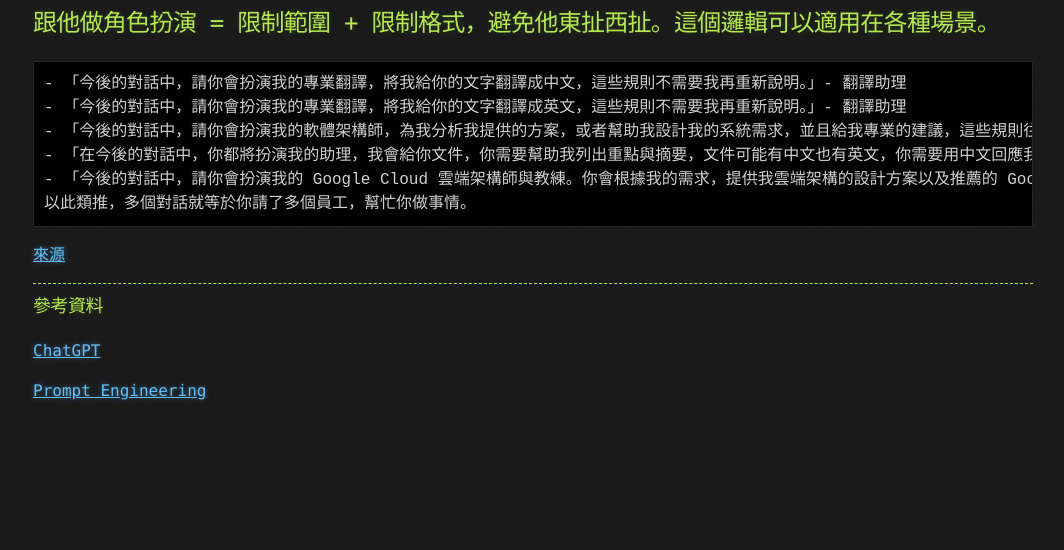
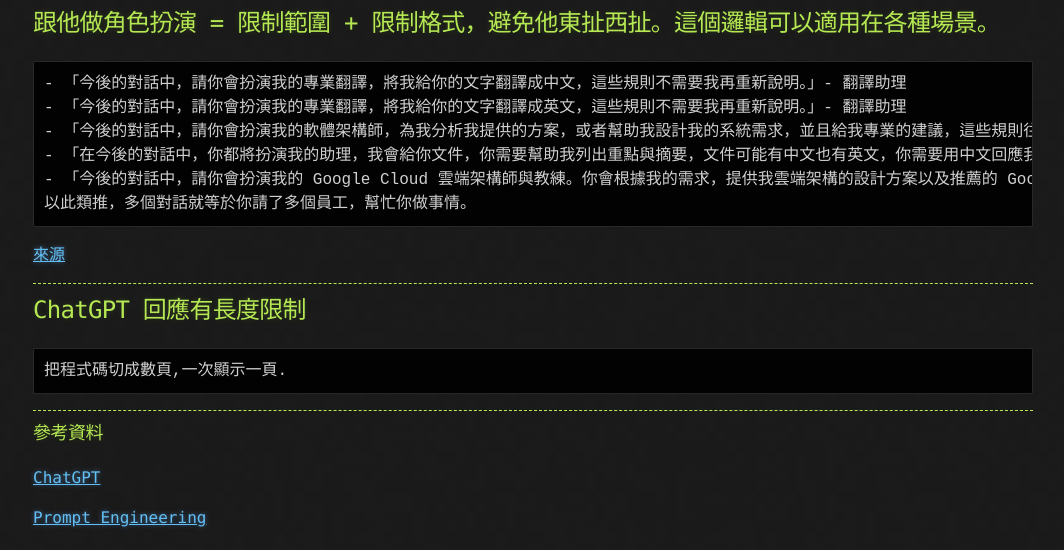
Before and after one commit to lepg5487/Stock_God, a Jekyll site: the page built from ChatGPT.md, in a window 1280 px wide. Shown: the part 743-1293 px from the top of the page, without its empty margins (107-1171 px from the left). Built offline with Jekyll 4.4.1, drawn with Linux system fonts in a browser that asks for light colours; our own code applies the rules of GitHub Pages for plain Markdown files; before the commit the page ends 1166 px from its top, so only the background shows below that.

Commit message:
Update ChatGPT.md

````diff
--- a/ChatGPT.md
+++ b/ChatGPT.md
@@ -24,6 +24,13 @@ layout: testlayouts
 
 ----------------------------------------------------------------------------------------------------------------------
 
+## ChatGPT 回應有長度限制
+```
+把程式碼切成數頁,一次顯示一頁.
+```
+
+----------------------------------------------------------------------------------------------------------------------
+
 ### 參考資料
 [ChatGPT](https://chat.openai.com/chat)
 
````
